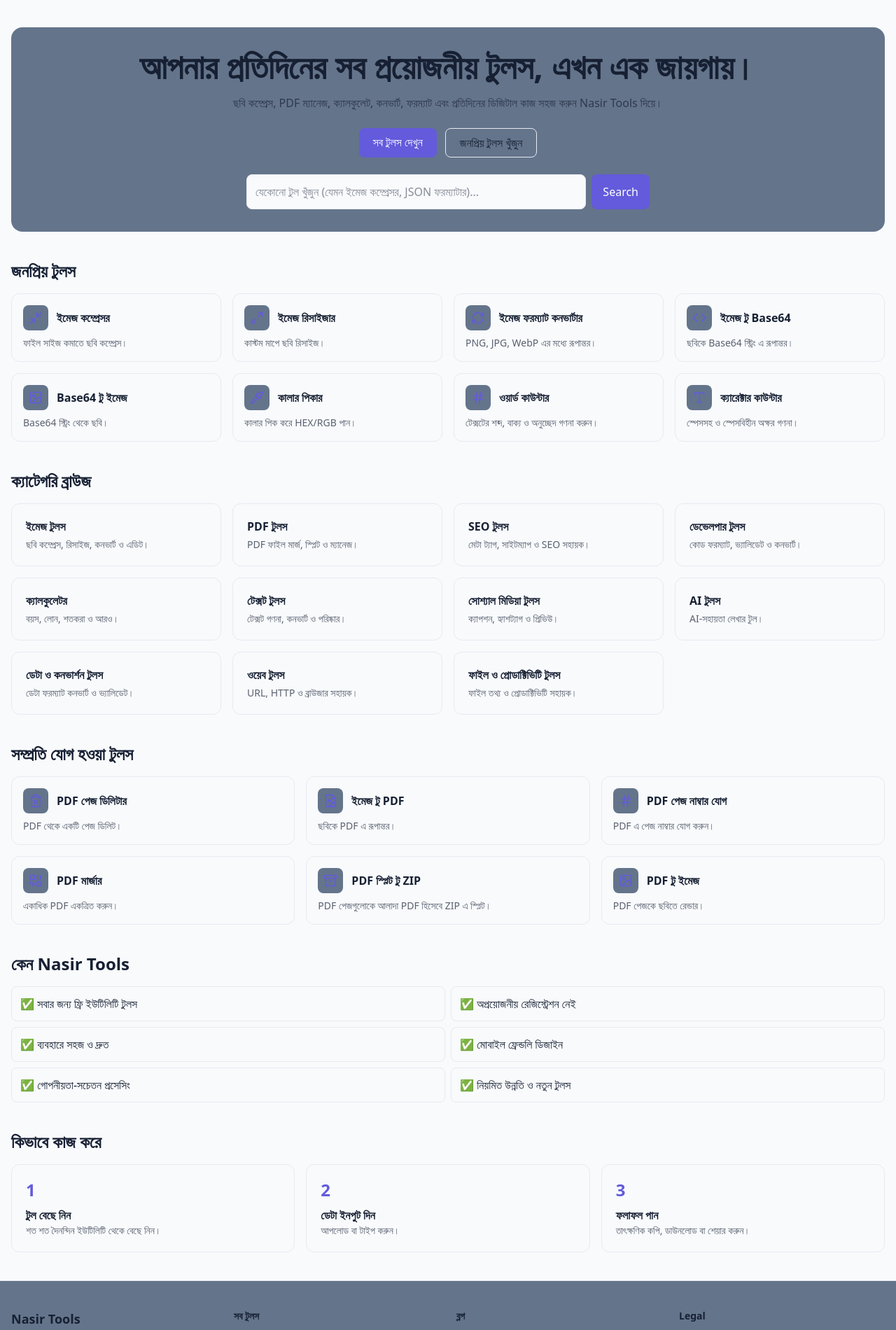
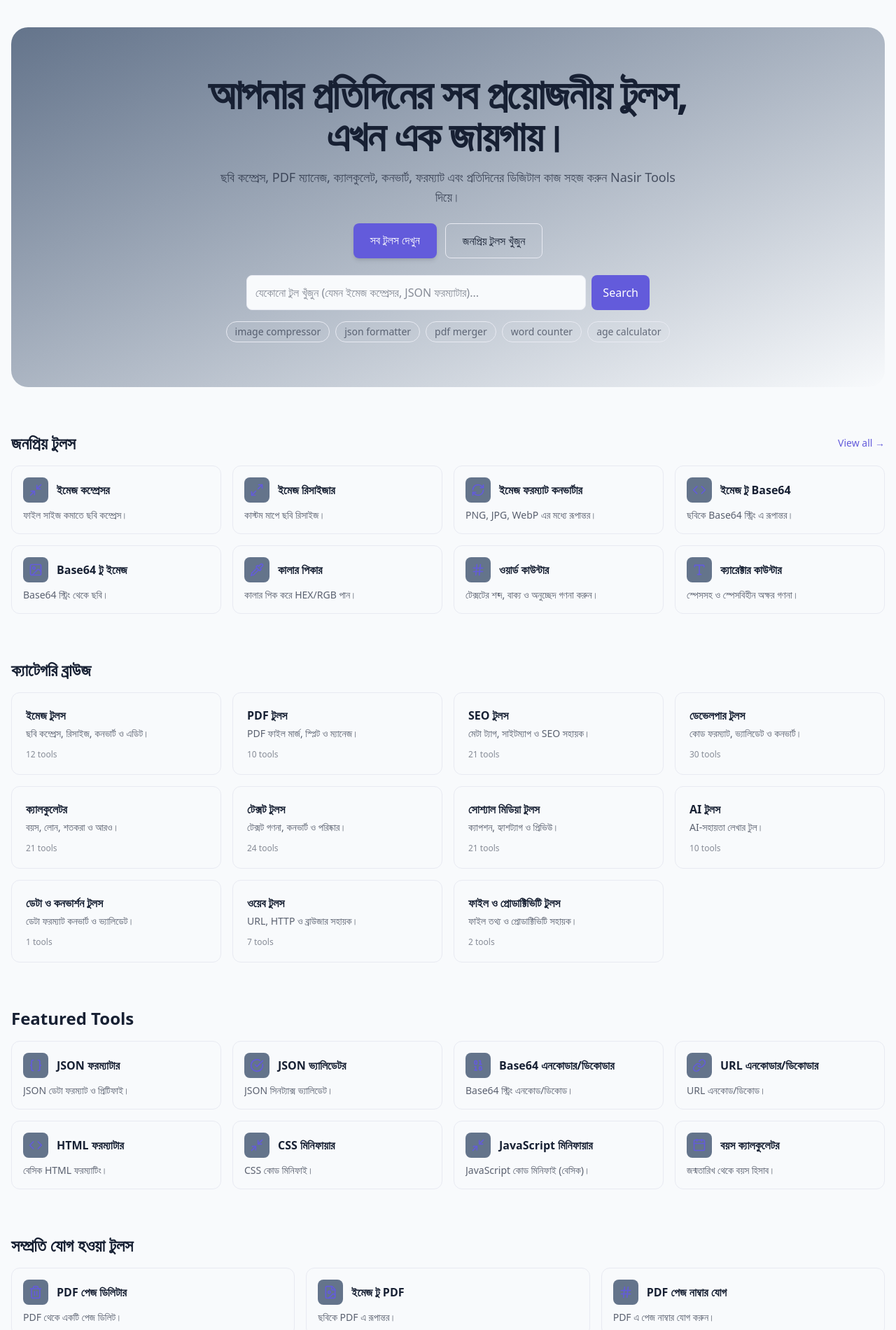
Before and after one commit to dipuakhando770/all-in-one-tool, a Next.js app: page /bn in a window 1280 px wide. Shown: the part 60-1960 px from the top of the page at 70% size. Built offline with nearby package versions, Linux system fonts and the light colour scheme.

Commit message:
feat: premium homepage redesign with hero, categories, FAQ, favicon

```diff
--- a/src/app/[locale]/page.tsx
+++ b/src/app/[locale]/page.tsx
@@ -10,53 +10,78 @@ export default async function HomePage({ params }: { params: Promise<{ locale: s
   const l = locale as Locale;
   const dict = await getDictionary(l);
   const popular = allTools.slice(0, 8);
+  const featured = allTools.slice(8, 16);
   const recent = allTools.slice(-6);
+
   return (
     <div className="mx-auto max-w-7xl px-4 py-10">
-      <section className="rounded-2xl bg-[var(--muted)] p-8 text-center">
-        <h1 className="text-3xl font-bold md:text-5xl">{dict.hero.title}</h1>
-        <p className="mx-auto mt-4 max-w-2xl text-[var(--foreground)]/70">{dict.hero.description}</p>
-        <div className="mt-6 flex justify-center gap-3">
-          <a href={`/${l}/tools`} className="rounded-lg bg-[var(--accent)] px-5 py-2 text-white">{dict.hero.explore}</a>
-          <a href={`/${l}/popular`} className="rounded-lg border border-[var(--border)] px-5 py-2">{dict.hero.popular}</a>
+      <section className="relative overflow-hidden rounded-3xl bg-gradient-to-br from-[var(--muted)] to-[var(--background)] p-8 text-center md:p-16">
+        <div className="mx-auto max-w-3xl">
+          <h1 className="text-4xl font-bold tracking-tight md:text-6xl">{dict.hero.title}</h1>
+          <p className="mx-auto mt-4 max-w-2xl text-lg text-[var(--foreground)]/70">{dict.hero.description}</p>
+          <div className="mt-6 flex justify-center gap-3">
+            <a href={`/${l}/tools`} className="rounded-lg bg-[var(--accent)] px-6 py-3 text-white shadow-md transition hover:opacity-90">{dict.hero.explore}</a>
+            <a href={`/${l}/popular`} className="rounded-lg border border-[var(--border)] px-6 py-3 transition hover:bg-[var(--muted)]">{dict.hero.popular}</a>
+          </div>
+          <SearchBox locale={l} placeholder={dict.hero.searchPlaceholder} />
+          <div className="mt-4 flex flex-wrap justify-center gap-2 text-sm text-[var(--foreground)]/60">
+            {["image compressor", "json formatter", "pdf merger", "word counter", "age calculator"].map((s) => (
+              <a key={s} href={`/${l}/search?q=${encodeURIComponent(s)}`} className="rounded-full border border-[var(--border)] px-3 py-1 hover:bg-[var(--muted)]">{s}</a>
+            ))}
+          </div>
         </div>
-        <SearchBox locale={l} placeholder={dict.hero.searchPlaceholder} />
       </section>
 
-      <section className="mt-10">
-        <h2 className="text-2xl font-bold">{dict.sections.popularTools}</h2>
+      <section className="mt-16">
+        <div className="flex items-center justify-between">
+          <h2 className="text-2xl font-bold">{dict.sections.popularTools}</h2>
+          <a href={`/${l}/popular`} className="text-sm text-[var(--accent)] hover:underline">View all →</a>
+        </div>
         <div className="mt-4 grid gap-4 sm:grid-cols-2 lg:grid-cols-4">
           {popular.map((t) => <ToolCard key={t.id} tool={t} locale={l} />)}
         </div>
       </section>
 
-      <section className="mt-10">
+      <section className="mt-16">
         <h2 className="text-2xl font-bold">{dict.sections.browseCategories}</h2>
         <div className="mt-4 grid gap-4 sm:grid-cols-2 lg:grid-cols-4">
           {categories.map((c) => (
-            <a key={c.slug} href={`/${l}/categories/${c.slug}`} className="rounded-xl border border-[var(--border)] p-5 transition hover:shadow-md">
-              <div className="font-semibold">{c.name[l]}</div>
+            <a key={c.slug} href={`/${l}/categories/${c.slug}`} className="group rounded-xl border border-[var(--border)] bg-[var(--background)] p-5 transition hover:shadow-md hover:border-[var(--accent)]">
+              <div className="font-semibold group-hover:text-[var(--accent)]">{c.name[l]}</div>
               <p className="mt-1 text-sm text-[var(--foreground)]/70">{c.description[l]}</p>
+              <div className="mt-3 text-xs text-[var(--foreground)]/50">{allTools.filter((t) => t.category === c.slug).length} tools</div>
             </a>
           ))}
         </div>
       </section>
 
-      <section className="mt-10">
+      <section className="mt-16">
+        <h2 className="text-2xl font-bold">Featured Tools</h2>
+        <div className="mt-4 grid gap-4 sm:grid-cols-2 lg:grid-cols-4">
+          {featured.map((t) => <ToolCard key={t.id} tool={t} locale={l} />)}
+        </div>
+      </section>
+
+      <section className="mt-16">
         <h2 className="text-2xl font-bold">{dict.sections.recentlyAdded}</h2>
         <div className="mt-4 grid gap-4 sm:grid-cols-2 lg:grid-cols-3">
           {recent.map((t) => <ToolCard key={t.id} tool={t} locale={l} />)}
         </div>
       </section>
 
-      <section className="mt-10">
+      <section className="mt-16">
         <h2 className="text-2xl font-bold">{dict.sections.why}</h2>
-        <ul className="mt-4 grid gap-2 sm:grid-cols-2">
-          {dict.why.map((w: string, i: number) => <li key={i} className="rounded-lg border border-[var(--border)] p-3">✅ {w}</li>)}
+        <ul className="mt-4 grid gap-3 sm:grid-cols-2">
+          {dict.why.map((w: string, i: number) => (
+            <li key={i} className="flex items-start gap-2 rounded-lg border border-[var(--border)] p-4">
+              <span className="text-[var(--accent)]">✓</span>
+              <span>{w}</span>
+            </li>
+          ))}
         </ul>
       </section>
 
-      <section className="mt-10">
+      <section className="mt-16">
         <h2 className="text-2xl font-bold">{dict.sections.howItWorks}</h2>
         <div className="mt-4 grid gap-4 md:grid-cols-3">
           {dict.how.map((h: any, i: number) => (
@@ -68,6 +93,22 @@ export default async function HomePage({ params }: { params: Promise<{ locale: s
           ))}
         </div>
       </section>
+
+      <section className="mt-16">
+        <h2 className="text-2xl font-bold">{dict.sections.faq}</h2>
+        <div className="mt-4 space-y-3">
+          {[
+            { q: "Are these tools free?", a: "Yes, all tools are free to use." },
+            { q: "Is my data safe?", a: "Files are processed in your browser where possible; we do not store your files." },
+            { q: "Do I need to register?", a: "No, public tools work without registration." },
+          ].map((f, i) => (
+            <div key={i} className="rounded-lg border border-[var(--border)] p-4">
+              <div className="font-semibold">{f.q}</div>
+              <div className="text-sm text-[var(--foreground)]/70">{f.a}</div>
+            </div>
+          ))}
+        </div>
+      </section>
     </div>
   );
 }
--- a/src/app/layout.tsx
+++ b/src/app/layout.tsx
@@ -5,6 +5,10 @@ import { ThemeProvider } from "@/components/theme-provider";
 export const metadata: Metadata = {
   title: "Nasir Tools",
   description: "Your Everyday Digital Toolkit",
+  icons: {
+    icon: "/favicon.svg",
+    apple: "/favicon.svg",
+  },
   verification: {
     google: "nNC_6sZlQCSTbyCWAiIP__5d1jbVJGNqrxMtpZ64qMo",
   },
```
Also changed, not shown: public/favicon.svg (added).
